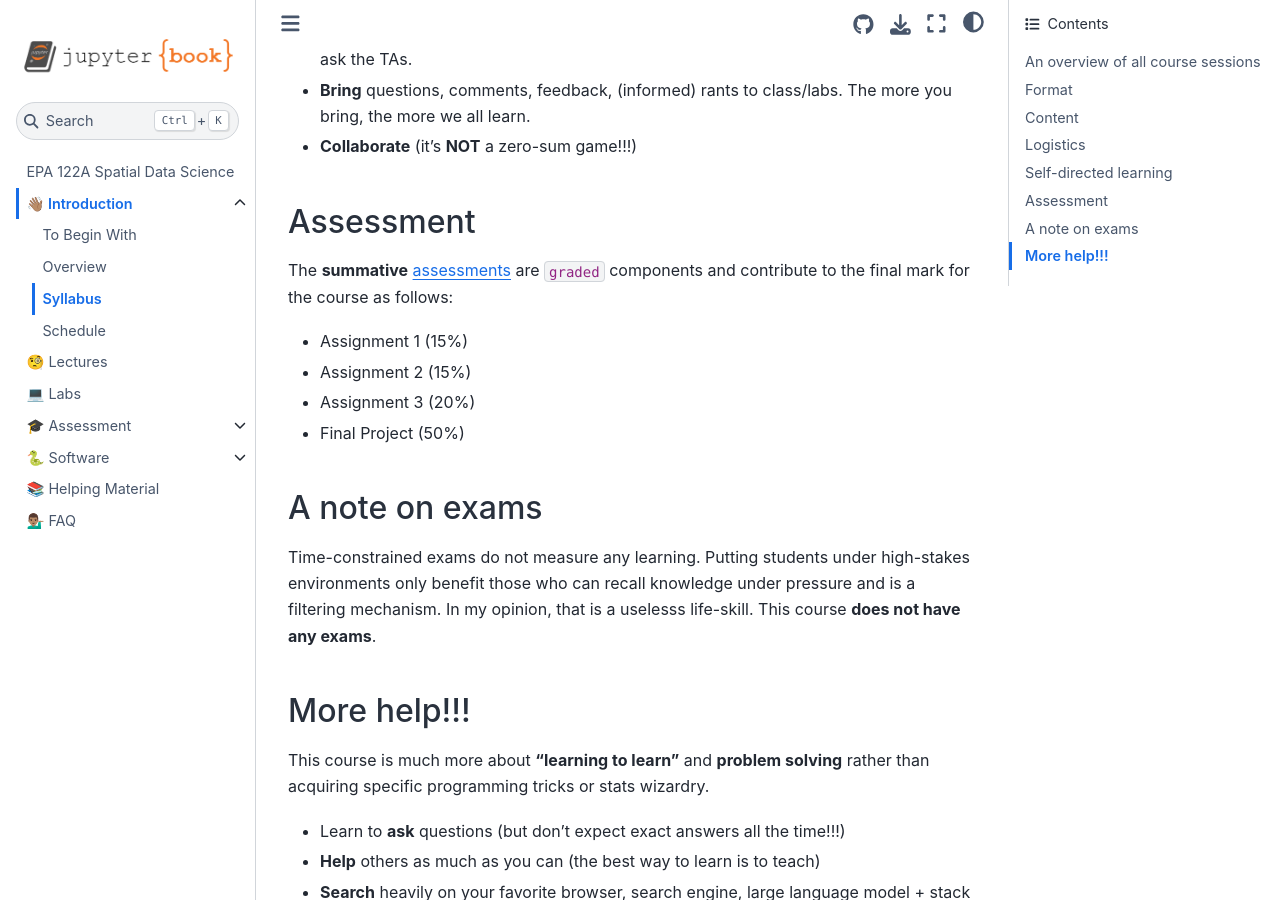
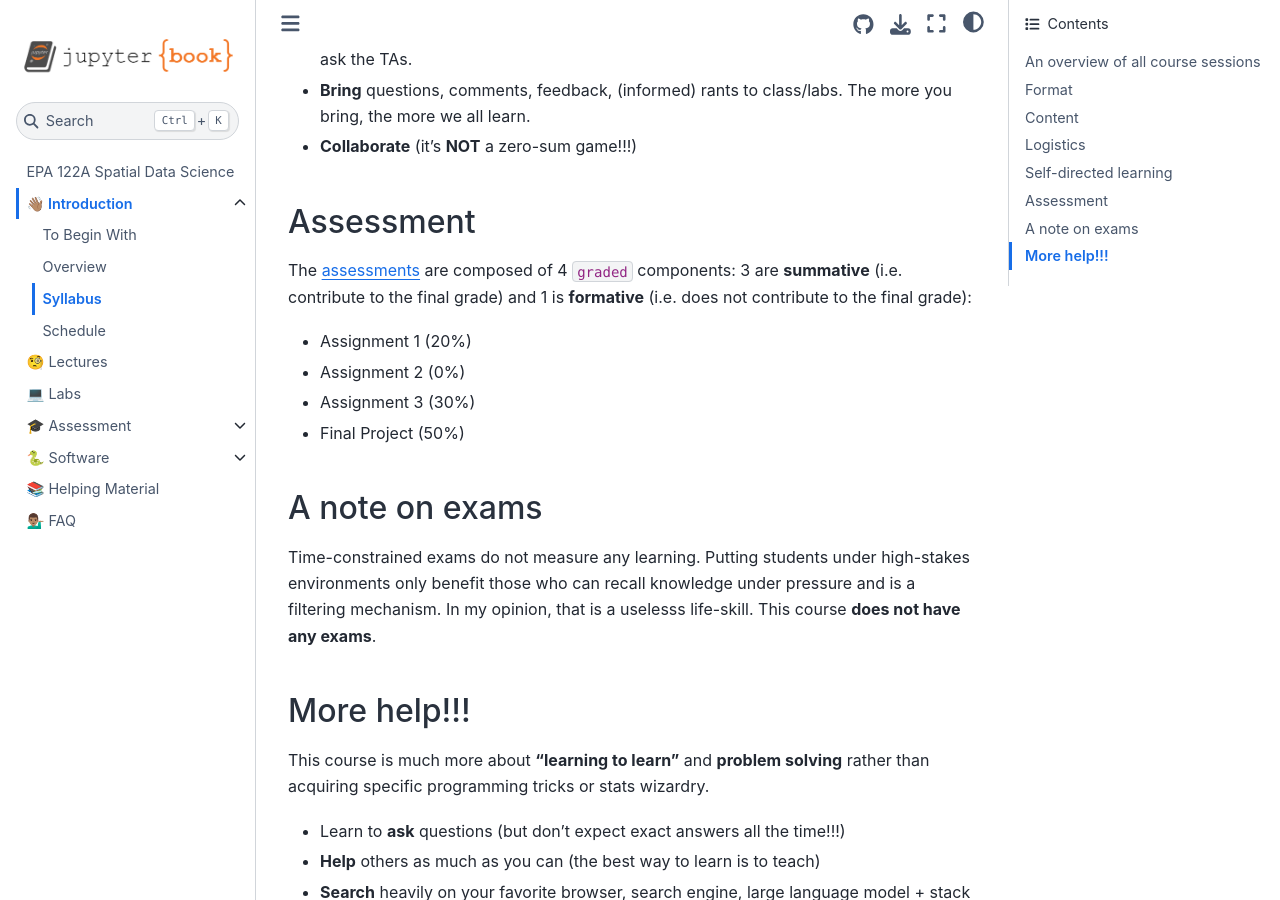
Before and after one commit to EPA122A/epa122a.github.io, a Jupyter Book: the page built from introduction/syllabus.md, in a window 1280 px wide and 900 px high, scrolled down 2811 px. Built offline with Jupyter Book 1.0.4 settings and Sphinx 7.4.7 and the Sphinx Book theme 1.1.4, drawn with Linux system fonts in a browser that asks for light colours.

Commit message:
few updates

```diff
--- a/introduction/syllabus.md
+++ b/introduction/syllabus.md
@@ -63,11 +63,11 @@ Seven weeks of:
 
 ## Assessment
 
-The **summative** [assessments](../assessment_index.md) are `graded` components and contribute to the final mark for the course as follows:
+The [assessments](../assessment_index.md) are composed of 4 `graded` components: 3 are **summative** (i.e. contribute to the final grade) and 1 is **formative** (i.e. does not contribute to the final grade):
 
-* Assignment 1 (15%)
-* Assignment 2 (15%)
-* Assignment 3 (20%)
+* Assignment 1 (20%)
+* Assignment 2 (0%)
+* Assignment 3 (30%)
 * Final Project (50%)
 
 ## A note on exams
```
Also changed, not shown: assessment/assignment.md (+3 -4 lines), assessment/final-project.md (+3 -10 lines), introduction/schedule.md (+1 -1 lines).
